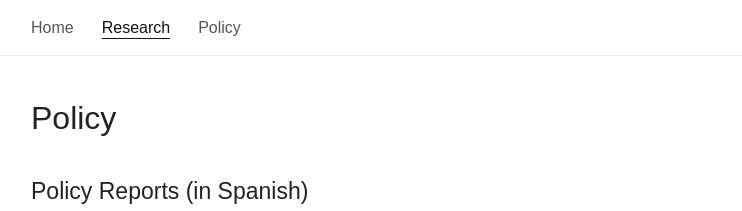
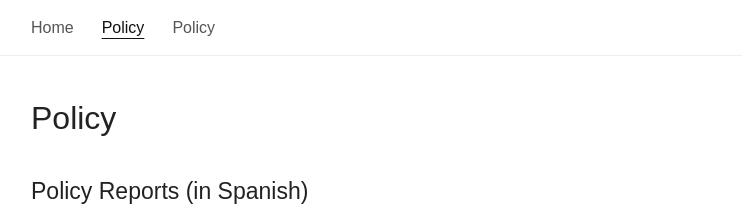
Before and after one commit to robertogillmore/robertogillmore.github.io, a Jekyll site: the page policy.html, which Jekyll copies as it is, in a window 1280 px wide. Shown: the top 211 px of the page, without its empty margins (133-875 px from the left). Built offline with Jekyll 4.4.1, drawn with Linux system fonts in a browser that asks for light colours.

Commit message:
Update policy.html

```diff
--- a/policy.html
+++ b/policy.html
@@ -12,7 +12,7 @@
   <header class="site-header">
 <nav class="navigation">
   <a href="index.html">Home</a>
-  <a href="research.html" class="active">Research</a>
+  <a href="policy.html" class="active">Policy</a>
   <a href="policy.html">Policy</a>
 </nav>
   </header>
```
